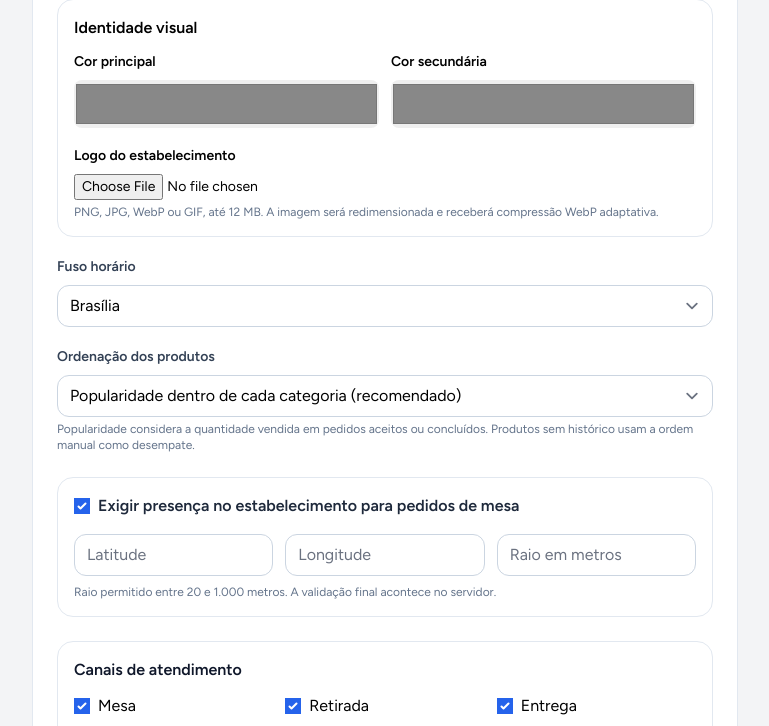
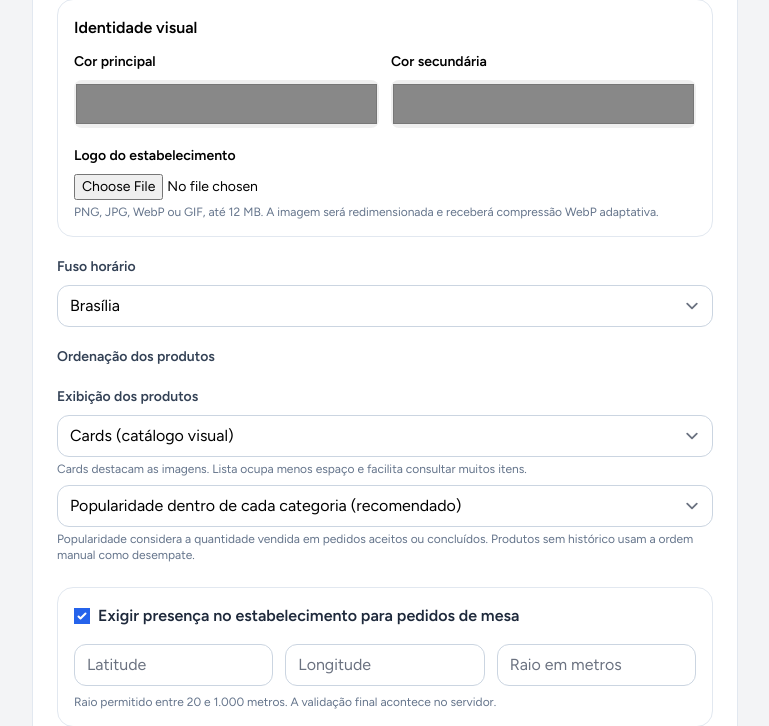
Before and after one commit to marciostuart/cardapiodigitalbh, a Laravel app: template resources/views/owner/settings.blade.php in a window 1280 px wide. Shown: the part 624-1350 px from the top of the page, without its empty margins (255-1024 px from the left). Run offline with Laravel 12, Linux system fonts and the light colour scheme; the template is opened without the code that fills it: most values are stand-ins (such as "Sample title", 1, 10 or a date in 2020); data that the repository does not hold is empty; style sheets or scripts are compiled from the project's sources.

Commit message:
Permite escolher exibicao em cards ou lista

```diff
--- a/app/Http/Controllers/OwnerSettingsController.php
+++ b/app/Http/Controllers/OwnerSettingsController.php
@@ -38,6 +38,7 @@ class OwnerSettingsController extends Controller
             'meta_pixel_id' => ['nullable', 'regex:/^[0-9]{5,20}$/'],
             'timezone' => ['required', 'in:America/Sao_Paulo,America/Manaus,America/Cuiaba,America/Belem,America/Fortaleza,America/Recife'],
             'catalog_sort_mode' => ['sometimes', 'in:manual,popularity'],
+            'catalog_display_mode' => ['sometimes', 'in:cards,list'],
             'geofence_enabled' => ['sometimes', 'boolean'],
             'latitude' => ['nullable', 'numeric', 'between:-90,90', 'required_if:geofence_enabled,1'],
             'longitude' => ['nullable', 'numeric', 'between:-180,180', 'required_if:geofence_enabled,1'],
--- a/app/Models/Venue.php
+++ b/app/Models/Venue.php
@@ -6,7 +6,7 @@ use Illuminate\Database\Eloquent\Model;
 
 class Venue extends Model
 {
-    protected $fillable = ['tenant_id', 'name', 'subdomain', 'timezone', 'logo_path', 'primary_color', 'secondary_color', 'catalog_sort_mode', 'geofence_enabled', 'latitude', 'longitude', 'geofence_radius_meters', 'manual_open_state', 'manual_open_until', 'table_service_enabled', 'pickup_enabled', 'delivery_enabled', 'minimum_order', 'settings'];
+    protected $fillable = ['tenant_id', 'name', 'subdomain', 'timezone', 'logo_path', 'primary_color', 'secondary_color', 'catalog_sort_mode', 'catalog_display_mode', 'geofence_enabled', 'latitude', 'longitude', 'geofence_radius_meters', 'manual_open_state', 'manual_open_until', 'table_service_enabled', 'pickup_enabled', 'delivery_enabled', 'minimum_order', 'settings'];
 
     protected function casts(): array
     {
--- a/resources/views/owner/settings.blade.php
+++ b/resources/views/owner/settings.blade.php
@@ -10,6 +10,12 @@
             <div class="mt-6 rounded-2xl border border-slate-200 p-4"><h3 class="font-bold">Identidade visual</h3><div class="mt-3 grid gap-3 sm:grid-cols-2"><label class="text-sm font-semibold">Cor principal<input name="primary_color" type="color" value="{{ old('primary_color',$venue->primary_color ?? '#087f5b') }}" class="mt-2 h-12 w-full rounded-lg border-slate-300"></label><label class="text-sm font-semibold">Cor secundária<input name="secondary_color" type="color" value="{{ old('secondary_color',$venue->secondary_color ?? '#102b3c') }}" class="mt-2 h-12 w-full rounded-lg border-slate-300"></label></div><label class="mt-4 block text-sm font-semibold">Logo do estabelecimento</label><input name="logo" type="file" accept="image/jpeg,image/png,image/webp,image/gif" class="mt-2 block w-full text-sm"><p class="mt-1 text-xs text-slate-500">PNG, JPG, WebP ou GIF, até 12 MB. A imagem será redimensionada e receberá compressão WebP adaptativa.</p></div>
             <label class="mt-5 block text-sm font-semibold text-slate-700">Fuso horário</label><select name="timezone" class="mt-2 w-full rounded-xl border-slate-300"><option value="America/Sao_Paulo" @selected($venue->timezone === 'America/Sao_Paulo')>Brasília</option><option value="America/Manaus" @selected($venue->timezone === 'America/Manaus')>Manaus</option><option value="America/Cuiaba" @selected($venue->timezone === 'America/Cuiaba')>Cuiabá</option><option value="America/Belem" @selected($venue->timezone === 'America/Belem')>Belém</option><option value="America/Fortaleza" @selected($venue->timezone === 'America/Fortaleza')>Fortaleza</option><option value="America/Recife" @selected($venue->timezone === 'America/Recife')>Recife</option></select>
             <label class="mt-5 block text-sm font-semibold text-slate-700">Ordenação dos produtos</label>
+            <label class="mt-5 block text-sm font-semibold text-slate-700">Exibição dos produtos</label>
+            <select name="catalog_display_mode" class="mt-2 w-full rounded-xl border-slate-300">
+                <option value="cards" @selected(($venue->catalog_display_mode ?? 'cards') === 'cards')>Cards (catálogo visual)</option>
+                <option value="list" @selected(($venue->catalog_display_mode ?? 'cards') === 'list')>Lista (cardápio compacto)</option>
+            </select>
+            <p class="mt-1 text-xs text-slate-500">Cards destacam as imagens. Lista ocupa menos espaço e facilita consultar muitos itens.</p>
             <select name="catalog_sort_mode" class="mt-2 w-full rounded-xl border-slate-300">
                 <option value="popularity" @selected($venue->catalog_sort_mode === 'popularity')>Popularidade dentro de cada categoria (recomendado)</option>
                 <option value="manual" @selected($venue->catalog_sort_mode === 'manual')>Ordem definida manualmente</option>
--- a/resources/views/public/menu.blade.php
+++ b/resources/views/public/menu.blade.php
@@ -84,11 +84,14 @@
             }
         }
     </style>
+    <style>
+        .catalog-list .product-carousel{display:block}.catalog-list .product-carousel .slider-controls{display:none}.catalog-list .product-track{display:grid;grid-template-columns:repeat(2,minmax(0,1fr));gap:14px;overflow:visible;padding:2px 0 14px}.catalog-list .product-card{display:grid;grid-template-columns:minmax(150px,220px) minmax(0,1fr);flex:none;width:100%;min-height:170px;border-radius:14px}.catalog-list .product-photo-link{aspect-ratio:4/3;height:100%;min-height:150px}.catalog-list .product-body{padding:14px}.catalog-list .product-description{min-height:0}.catalog-list .product-purchase{margin-top:auto}.catalog-list .category-head .view-all{display:none}@media(max-width:720px){.catalog-list .product-track{grid-template-columns:1fr}.catalog-list .product-card{grid-template-columns:130px minmax(0,1fr);min-height:140px}.catalog-list .product-photo-link{min-height:140px}.catalog-list .product-body{padding:12px}.catalog-list .product-description{font-size:13px}.catalog-list .product-price{font-size:17px}}
+    </style>
 </head>
 <body>
 @include('layouts.tracking-body')
 @include('public.partials.header', ['isMenu' => true])
-<main id="inicio" class="wrap">
+<main id="inicio" class="wrap catalog-{{ $venue->catalog_display_mode ?? 'cards' }}">
     @if($banners->isNotEmpty())<section style="display:grid;gap:12px;margin-top:18px">@foreach($banners as $banner)<a @if($banner->link_url)href="{{ $banner->link_url }}" rel="noopener"@endif style="display:block;overflow:hidden;border-radius:20px;background:white"><img src="{{ route('public.media',['subdomain'=>$venue->subdomain,'category'=>'banners','filename'=>basename($banner->image_path)]) }}" alt="{{ $banner->title }} - {{ $venue->name }}" style="width:100%;max-height:260px;object-fit:cover"><span style="display:block;padding:12px 16px"><strong>{{ $banner->title }}</strong>@if($banner->description)<small style="display:block;color:var(--muted)">{{ $banner->description }}</small>@endif</span></a>@endforeach</section>@endif
 
     @forelse($categories as $category)
```
Also changed, not shown: database/migrations/2026_08_21_200000_add_catalog_display_mode_to_venues.php (added).
